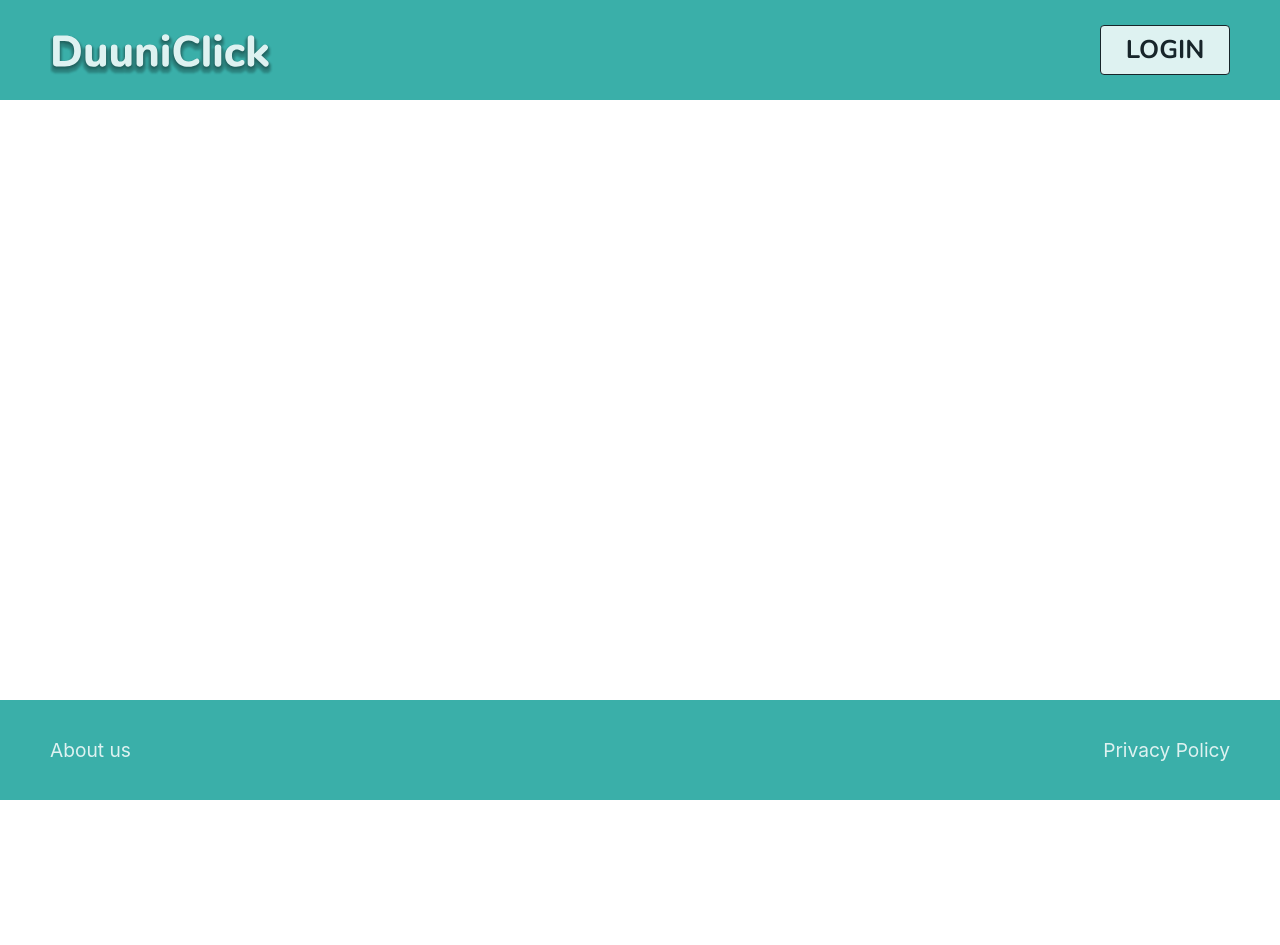
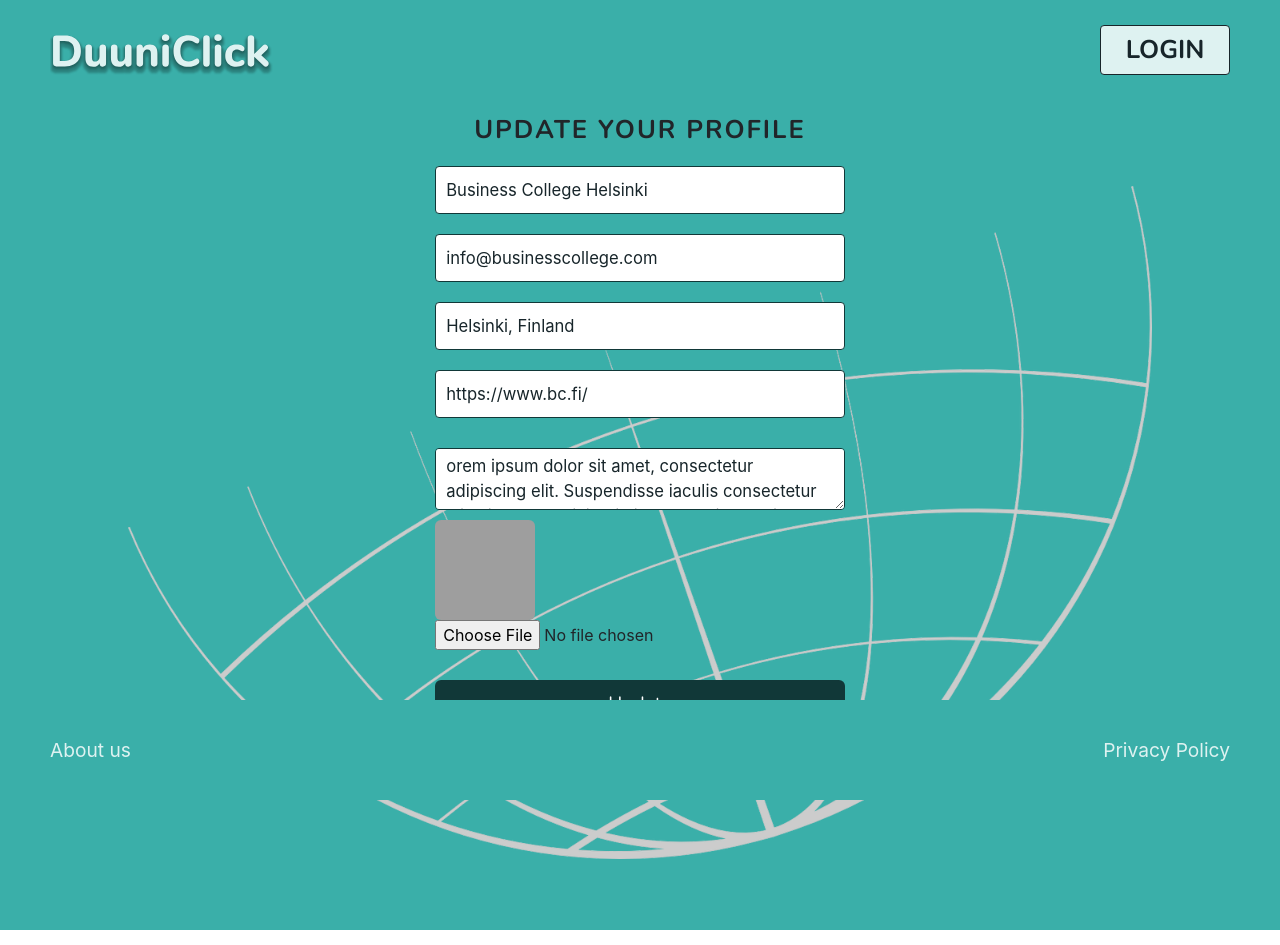
Before and after one commit to Team1-TeliaProject/team1_FrontEnd, a React (Create React App) app in the folder client/: page /profile/edit in a window 1280 px wide. Before the commit the page ends 800 px from the top, so only its background shows below. Built offline with nearby package versions, Linux system fonts and the light colour scheme; grey boxes are pictures that could not be loaded.

Commit message:
[Feat] profile edit page

```diff
--- a/client/src/Components/Input/Input.scss
+++ b/client/src/Components/Input/Input.scss
@@ -7,8 +7,9 @@
   border: 1.5px solid $dark;
   border-radius: $r-small;
   margin: 0px 0px 20px 0px;
-  font-size: $t-small;
+  font-size: $t-m-s;
   box-sizing: border-box;
+  color: $black;
 }
 
 @media screen and (max-width: 768px) {
--- a/client/src/Components/InputSelect/InputSelect.scss
+++ b/client/src/Components/InputSelect/InputSelect.scss
@@ -7,7 +7,8 @@
   border: 1.5px solid $dark;
   border-radius: $r-small;
   margin: 10px 0px;
-  font-size: $t-small;
+  font-size: $t-m-s;
+  color: $black;
   background-color: $white;
   box-sizing: border-box;
 }
--- a/client/src/Components/Textarea/Textarea.scss
+++ b/client/src/Components/Textarea/Textarea.scss
@@ -6,7 +6,8 @@
   border: 1.5px solid $dark;
   border-radius: $r-small;
   margin: 10px 0px;
-  font-size: $t-small;
+  font-size: $t-m-s;
+  color: $black;
 }
 
 @media screen and (max-width: 768px) {
--- a/client/src/Routes.js
+++ b/client/src/Routes.js
@@ -7,6 +7,7 @@ import TryOutPage from './pages/TryOutPage';
 import JobDetailsPage from './pages/JobDetailsPage';
 import ProfileRegistration from './pages/ProfileRegistrationPage';
 import ProfileSetupPage from './pages/ProfileSetupPage';
+import ProfileEditPage from './pages/ProfileEditPage';
 
 const Routes = () => (
   <Switch>
@@ -16,6 +17,7 @@ const Routes = () => (
     <Route exact path="/jobs/details" component={JobDetailsPage} />
     <Route exact path="/registration/:type" component={ProfileRegistration} />
     <Route exact path="/profilesetup/:type" component={ProfileSetupPage} />
+    <Route exact path="/profile/edit" component={ProfileEditPage} />
   </Switch>
 );
 
--- /dev/null
+++ b/client/src/Utils/dummyData.js
@@ -0,0 +1,29 @@
+export const talentProfile = {
+  id: 'asf87a76dfa',
+  firstName: 'Chiranjibi',
+  lastName: 'Chapagain',
+  email: 'chiranjibichapagain@gmail.com',
+  phone: '0451405566',
+  location: 'Helsinki, Finland',
+  title: 'FullStackDeveloper',
+  github: 'https://github.com/Chiranjibichapagain',
+  linkedin: 'https://www.linkedin.com/feed/',
+  about:
+    'orem ipsum dolor sit amet, consectetur adipiscing elit. Suspendisse iaculis consectetur elit, sit amet sollicitudin ipsum dapibus quis. Phasellus aliquet, enim vitae aliquet efficitur, lorem nunc sodales lorem, in commodo lacus odio eu ex. ',
+  seniority: 'Junior',
+  type: ['Full-time', 'Part-time'],
+  techs: ['React', 'JavaScript', 'Node', 'Express', 'UX Design', 'UI Design'],
+  image:
+    'https://avatars.githubusercontent.com/u/38856325?s=400&u=fab689158a188b966fdea8e88ceb5a9b95251a8b&v=4'
+};
+
+export const companyProfile = {
+  id: 'asf87a76dfa',
+  companyName: 'Business College Helsinki',
+  email: 'info@businesscollege.com',
+  location: 'Helsinki, Finland',
+  website: 'https://www.bc.fi/',
+  about:
+    'orem ipsum dolor sit amet, consectetur adipiscing elit. Suspendisse iaculis consectetur elit, sit amet sollicitudin ipsum dapibus quis. Phasellus aliquet, enim vitae aliquet efficitur, lorem nunc sodales lorem, in commodo lacus odio eu ex. ',
+  image: 'https://pbs.twimg.com/profile_images/989034832935243782/zqwJlfVl_400x400.jpg'
+};
--- /dev/null
+++ b/client/src/pages/ProfileEditPage/ProfileEditPage.scss
@@ -0,0 +1,81 @@
+@import '../../scss/config';
+@import '../../scss/mixins';
+
+.profile-edit {
+  @include pageBase;
+  display: flex;
+  flex-direction: column;
+  align-items: center;
+  padding-bottom: 200px;
+  background: url('../../Assets/background2.png');
+  background-repeat: no-repeat;
+  background-position: center;
+  background-attachment: fixed;
+  background-size: contain;
+
+  &__form {
+    padding: 0, 5%;
+    width: 40%;
+    display: flex;
+    flex-direction: column;
+  }
+
+  &__heading {
+    font-size: $t-medium;
+    font-family: $nunito;
+    letter-spacing: 2px;
+    font-weight: bold;
+    margin-bottom: 20px;
+  }
+
+  &__error {
+    margin: 0;
+    color: #be4040;
+  }
+
+  &__error-hidden {
+    margin: 0;
+    opacity: 0;
+  }
+
+  &__image {
+    width: 100px;
+    height: 100px;
+    object-fit: cover;
+    border-radius: $r-medium;
+    margin-right: 50px;
+  }
+
+  &__btn-div {
+    width: 100%;
+    margin-top: 30px;
+  }
+}
+
+@media screen and (max-width: 1024px) {
+  .profile-edit {
+    &__form {
+      width: 50%;
+    }
+  }
+}
+
+@media screen and (max-width: 768px) {
+  .profile-edit {
+    &__heading {
+      font-size: $t-big;
+    }
+    &__form {
+      width: 100%;
+    }
+  }
+}
+
+@media screen and (max-width: 600px) {
+  .profile-edit {
+    @include pageBaseSmall;
+    &__heading {
+      font-size: 6vw;
+    }
+  }
+}
--- /dev/null
+++ b/client/src/pages/ProfileEditPage/index.js
@@ -0,0 +1,243 @@
+import React, { useState } from 'react';
+import { useHistory } from 'react-router-dom';
+import Select from 'react-select';
+
+import Input from '../../Components/Input';
+import InputSelect from '../../Components/InputSelect';
+import Textarea from '../../Components/Textarea';
+import Button from '../../Components/Button';
+import { useForm } from '../../hooks/useForm';
+import ImageUpload from '../../Components/ImageUpload';
+import { typeOptions, techOptions } from '../../Utils/selectOptions';
+import { talentProfile as profile, companyProfile as company } from '../../Utils/dummyData';
+
+import './ProfileEditPage.scss';
+
+const ProfileEditPage = ({ match, type = 'company' }) => {
+  const history = useHistory();
+  const id = match.params.id;
+  const [image, setImage] = useState(
+    'https://www.nicepng.com/png/detail/73-730154_open-default-profile-picture-png.png'
+  );
+  const [seniority, setSeniority] = useState('');
+  const [timage, setTimage] = useState(profile.image);
+  const [cimage, setCimage] = useState(company.image);
+  const [typeList, setTypeList] = useState([]);
+  const [techList, setTechList] = useState([]);
+  const [fields, setFields] = useForm({
+    firstName: profile.firstName,
+    lastName: profile.lastName,
+    companyName: company.companyName,
+    email: profile.email,
+    cemail: company.email,
+    phone: profile.phone,
+    location: profile.location,
+    clocation: company.location,
+    title: profile.title,
+    github: profile.github,
+    linkedin: profile.linkedin,
+    website: company.website,
+    tabout: profile.about,
+    cabout: company.about
+  });
+
+  const {
+    firstName,
+    lastName,
+    companyName,
+    email,
+    cemail,
+    phone,
+    location,
+    clocation,
+    title,
+    github,
+    linkedin,
+    website,
+    tabout,
+    cabout
+  } = fields;
+
+  const defaultTechs = profile.techs.map((item) => {
+    return { value: item, label: item };
+  });
+
+  console.log('check', typeList, techList);
+
+  const createAccount = (e) => {
+    e.preventDefault();
+    console.log('created!!');
+  };
+
+  const selectStyles = {
+    control: (styles) => ({ ...styles, minHeight: '48px', marginBottom: '10px', marginTop: '10px' })
+  };
+
+  const handleChangeType = (options) => {
+    const types = options.map((opt) => opt.value);
+    setTypeList(types);
+  };
+
+  const handleChangeTech = (options) => {
+    const techs = options.map((opt) => opt.value);
+    setTechList(techs);
+  };
+
+  return (
+    <div className="profile-edit">
+      <h3 className="profile-edit__heading">UPDATE YOUR PROFILE</h3>
+      {type === 'talent' && (
+        <form className="profile-edit__form">
+          <Input
+            type="text"
+            placeholder="First Name"
+            id="firstName"
+            value={firstName}
+            handleInputChange={setFields}
+          />
+          <Input
+            type="text"
+            placeholder="Last Name"
+            id="lastName"
+            value={lastName}
+            handleInputChange={setFields}
+          />
+          <Input
+            type="email"
+            placeholder="Email Address"
+            id="email"
+            value={email}
+            handleInputChange={setFields}
+          />
+          <Input
+            type="phone"
+            placeholder="Phone Number"
+            id="phone"
+            value={phone}
+            handleInputChange={setFields}
+          />
+          <Input
+            type="text"
+            placeholder="City, Country you live-in"
+            id="location"
+            value={location}
+            handleInputChange={setFields}
+          />
+
+          <Input
+            type="text"
+            placeholder="Title, e.g, Full-Stack developer"
+            id="title"
+            value={title}
+            handleInputChange={setFields}
+          />
+          <Input
+            type="text"
+            placeholder="Your GitHub link"
+            id="github"
+            value={github}
+            handleInputChange={setFields}
+          />
+
+          <Input
+            type="text"
+            placeholder="Your LinkedIn link"
+            id="linkedin"
+            value={linkedin}
+            handleInputChange={setFields}
+          />
+          <Textarea
+            maxLength={300}
+            placeholder="Describe yourself. Max.300 characters"
+            id="about"
+            value={tabout}
+            handleInputChange={setFields}
+          />
+          <InputSelect
+            handleInputChange={(e) => setSeniority(e.target.value)}
+            placeholder="Select seniority"
+            options={['Junior', 'Mid-Senior', 'Senior', 'Internship']}
+          />
+
+          <Select
+            placeholder="select job-type"
+            onChange={handleChangeType}
+            styles={selectStyles}
+            isMulti
+            name="type"
+            options={typeOptions}
+          />
+          <div style={{ minWidth: '100%' }}>
+            <Select
+              defaultValue={defaultTechs}
+              placeholder="select techs"
+              onChange={handleChangeTech}
+              styles={selectStyles}
+              isMulti
+              name="tech"
+              options={techOptions}
+            />
+          </div>
+          <div className="profile-edit__image-div">
+            <img className="profile-edit__image" src={timage} alt="profile" />
+            <ImageUpload setImage={setImage} />
+          </div>
+
+          <div className="profile-edit__btn-div">
+            <Button modifier="dark" text="Update" handleClick={createAccount} />
+          </div>
+        </form>
+      )}
+      {type === 'company' && (
+        <form className="profile-edit__form">
+          <Input
+            type="text"
+            placeholder="Company Name"
+            id="companyName"
+            value={companyName}
+            handleInputChange={setFields}
+          />
+
+          <Input
+            type="email"
+            placeholder="Email Address"
+            id="email"
+            value={cemail}
+            handleInputChange={setFields}
+          />
+
+          <Input
+            type="text"
+            placeholder="City, Country you are located"
+            id="location"
+            value={clocation}
+            handleInputChange={setFields}
+          />
+          <Input
+            type="text"
+            placeholder="Company website"
+            id="website"
+            value={website}
+            handleInputChange={setFields}
+          />
+          <Textarea
+            maxLength={300}
+            placeholder="Company info Max.300 characters"
+            id="about"
+            value={cabout}
+            handleInputChange={setFields}
+          />
+          <div className="profile-edit__image-div">
+            <img className="profile-edit__image" src={cimage} alt="profile" />
+            <ImageUpload setImage={setImage} />
+          </div>
+          <div className="profile-edit__btn-div">
+            <Button modifier="dark" text="Update" handleClick={createAccount} />
+          </div>
+        </form>
+      )}
+    </div>
+  );
+};
+
+export default ProfileEditPage;
```
